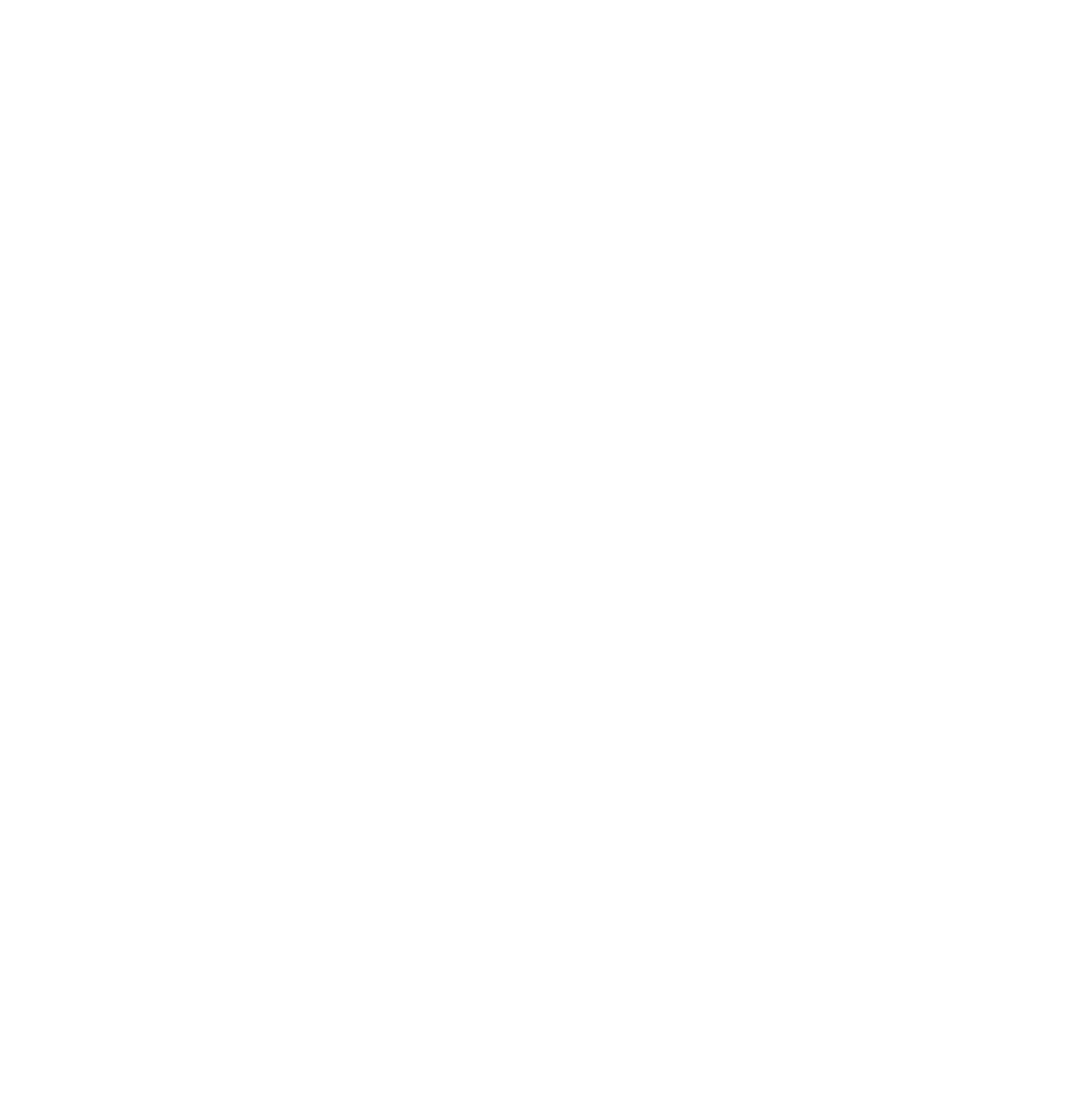
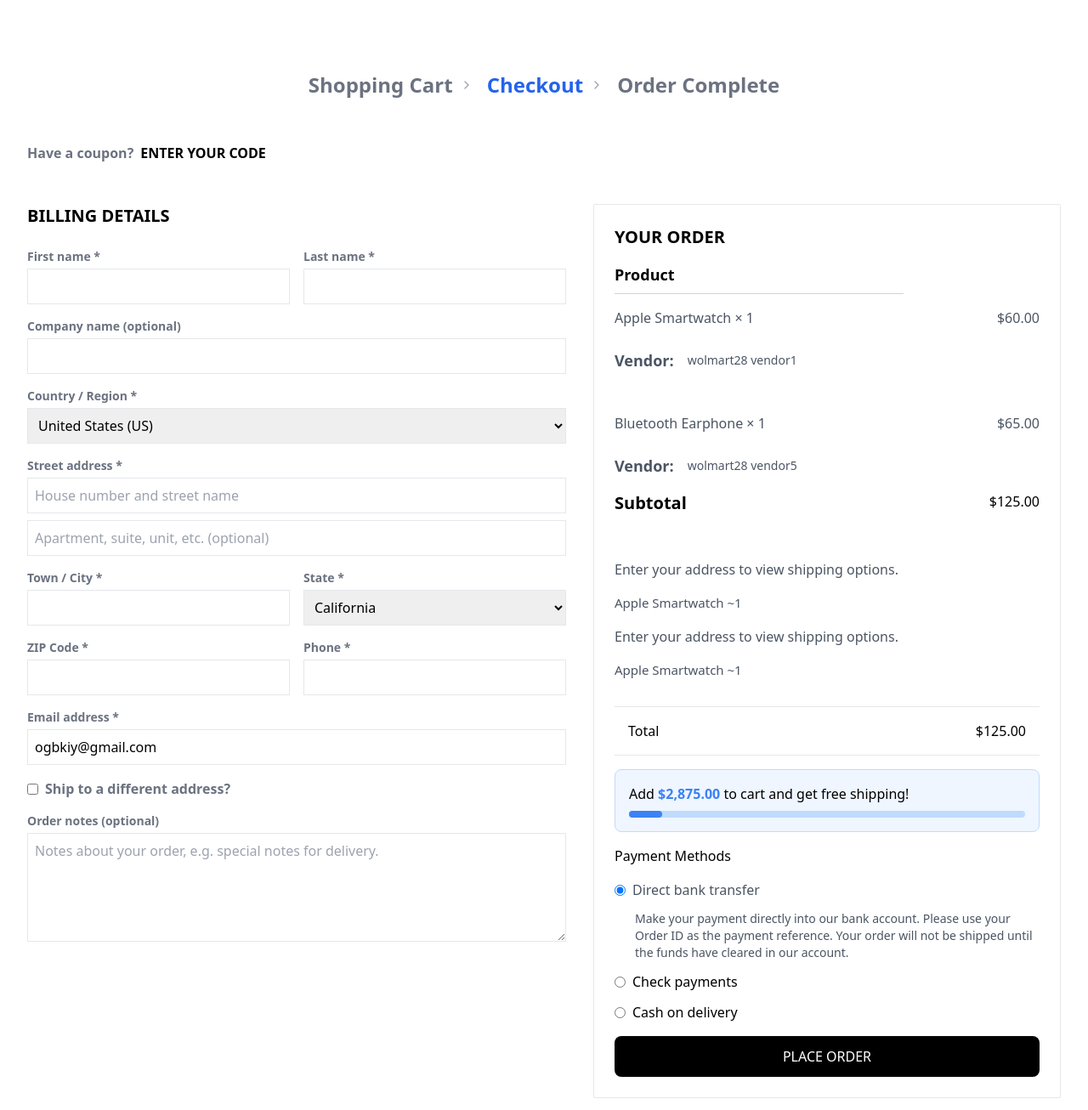
Before and after one commit to mustafo-coder/wolmart, a Next.js app: page / in a window 1280 px wide. Shown: the top 1306 px of the page at 85% size. Before the commit the page ends 800 px from the top, so only its background shows below. Built offline with nearby package versions, Linux system fonts and the light colour scheme.

Commit message:
checkout

```diff
--- a/package.json
+++ b/package.json
@@ -13,6 +13,7 @@
     "@emotion/styled": "^11.14.0",
     "@mui/icons-material": "^6.4.2",
     "@mui/material": "^6.4.2",
+    "lucide-react": "^0.474.0",
     "next": "15.1.6",
     "react": "^19.0.0",
     "react-dom": "^19.0.0",
--- a/src/app/page.js
+++ b/src/app/page.js
@@ -1,7 +1,10 @@
+import Checkout from '@/components/checkout';
 import React from 'react';
 
 const HomePage = () => {
-	return <div></div>;
+	return <>
+		<Checkout/ >
+	</>;
 };
 
 export default HomePage;
--- /dev/null
+++ b/src/components/checkout.jsx
@@ -0,0 +1,221 @@
+import React from 'react';
+import { ChevronRight } from 'lucide-react';
+const BillingPage = () => {
+
+  const items = [
+    { label: 'Shopping Cart', href: '/cart' },
+    { label: 'Checkout', href: '/', active: true },
+    { label: 'Order Complete', href: '/complete' }
+  ];
+
+  return (
+    <div className="min-h-screen max-w-7xl mx-auto p-8">
+
+<nav aria-label="Breadcrumb" className="flex justify-center px-4 py-3 mt-10">
+        <ol className="flex items-center space-x-2">
+          {items.map((item, index) => (
+            <li key={item.label} className="flex items-center">
+              <a
+                href={item.href}
+                className={`text-2xl font-bold ${
+                  item.active
+                    ? 'text-blue-600 hover:text-blue-700'
+                    : 'text-gray-500 hover:text-gray-700'
+                }`}
+              >
+                {item.label}
+              </a>
+              {index < items.length - 1 && (
+                <ChevronRight className="w-4 h-4 text-gray-400 mx-2" />
+              )}
+            </li>
+          ))}
+        </ol>
+      </nav>
+
+      <div className='flex gap-2 mt-10 mb-12'>
+        <p className='font-semibold text-gray-500'>Have a coupon?</p>
+        <a href='/checkout#' className='hover:underline font-bold'>ENTER YOUR CODE</a>
+      </div>
+
+      <div className=" flex flex-col md:flex-row gap-8">
+        <div className="flex-1">
+          <h2 className="text-xl font-semibold mb-6">BILLING DETAILS</h2>
+          <form className="space-y-4">
+            <div className="flex gap-4">
+              <div className="flex-1">
+                <label className="block text-gray-500 font-semibold text-sm mb-1">First name *</label>
+                <input type="text" className="w-full border p-2" />
+              </div>
+              <div className="flex-1">
+                <label className="block text-gray-500 font-semibold text-sm mb-1">Last name *</label>
+                <input type="text" className="w-full border p-2" />
+              </div>
+            </div>
+
+            <div>
+              <label className="block text-gray-500 font-semibold text-sm mb-1">Company name (optional)</label>
+              <input type="text" className="w-full border p-2" />
+            </div>
+
+            <div>
+              <label className="block text-gray-500 font-semibold text-sm mb-1">Country / Region *</label>
+              <select className="w-full border p-2">
+                <option>United States (US)</option>
+              </select>
+            </div>
+
+            <div>
+              <label className="block text-gray-500 font-semibold text-sm mb-1">Street address *</label>
+              <input
+                type="text"
+                placeholder="House number and street name"
+                className="w-full border p-2 mb-2"
+              />
+              <input
+                type="text"
+                placeholder="Apartment, suite, unit, etc. (optional)"
+                className="w-full border p-2"
+              />
+            </div>
+
+            <div className="flex gap-4">
+              <div className="flex-1">
+                <label className="block text-gray-500 font-semibold text-sm mb-1">Town / City *</label>
+                <input type="text" className="w-full border p-2" />
+              </div>
+              <div className="flex-1">
+                <label className="block text-gray-500 font-semibold text-sm mb-1">State *</label>
+                <select className="w-full border p-2">
+                  <option className=''>California</option>
+                </select>
+              </div>
+            </div>
+
+            <div className="flex gap-4">
+              <div className="flex-1">
+                <label className="block text-gray-500 font-semibold text-sm mb-1">ZIP Code *</label>
+                <input type="text" className="w-full border p-2" />
+              </div>
+              <div className="flex-1">
+                <label className="block text-gray-500 font-semibold text-sm mb-1">Phone *</label>
+                <input type="tel" className="w-full border p-2" />
+              </div>
+            </div>
+
+            <div>
+              <label className="block text-gray-500 font-semibold text-sm mb-1">Email address *</label>
+              <input
+                type="email"
+                defaultValue="ogbkiy@gmail.com"
+                className="w-full border p-2"
+              />
+            </div>
+
+            <div className="flex  items-center gap-2">
+              <input type="checkbox" id="different-address" />
+              <label className='text-gray-500 font-semibold' htmlFor="different-address">Ship to a different address?</label>
+            </div>
+
+            <div>
+              <label className="block text-gray-500 font-semibold text-sm mb-1">Order notes (optional)</label>
+              <textarea
+                placeholder="Notes about your order, e.g. special notes for delivery."
+                className="w-full border p-2 h-32"
+              />
+            </div>
+          </form>
+        </div>
+
+        <div className="md:w-[550px] ">
+          <div className="bg-white p-6 border rounded-sm">
+            <h2 className="text-xl font-bold mb-4">YOUR ORDER</h2>
+
+            <div className="space-y-4">
+              <div>
+                <h3 className="font-semibold text-lg mb-2">Product</h3>
+                <div className='w-[340px] mb-4 h-[1px] bg-slate-300'></div>
+                <div className="flex text-gray-600 justify-between mb-2">
+                  <span className=' font-medium'>Apple Smartwatch × 1</span>
+                  <span className='font-medium'>$60.00</span>
+                </div>
+                <div className="text-sm flex gap-4 py-4 mb-4 items-center">
+                  <div className='font-bold text-gray-600 text-lg'>Vendor:</div>
+                  <div className='flex text-gray-600 items-baseline'>wolmart28 vendor1</div>
+                </div>
+
+                <div className="flex text-gray-600 py-4 justify-between mb-2">
+                  <span className='font-medium'>Bluetooth Earphone × 1</span>
+                  <span className='font-medium'>$65.00</span>
+                </div>
+                <div className="text-sm flex gap-4 mb-4 items-center">
+                  <div className='font-bold text-gray-600 text-lg'>Vendor:</div>
+                  <div className='flex text-gray-600 items-baseline'>wolmart28 vendor5</div>
+                </div>
+              </div>
+
+                <div className="flex  justify-between pb-9">
+                  <div className='flex items-center text-xl font-bold '>Subtotal</div>
+                  <div className='flex items-baseline'>$125.00</div>
+                </div>
+
+              <div className="font-medium justify-start mr-3 text-gray-600">
+                Enter your address to view shipping options.
+              </div>
+              <div className='text-[15px] text-gray-600' >Apple Smartwatch ~1</div>
+
+              <div className="font-medium justify-start mr-3 text-gray-600">
+                Enter your address to view shipping options.
+              </div>
+              <div className='text-[15px] text-gray-600' >Apple Smartwatch ~1</div>
+
+              <div className=" pt-4">
+                <div className="flex border-y p-4 justify-between font-medium">
+                  <span>Total</span>
+                  <span>$125.00</span>
+                </div>
+              </div>
+
+              <div className="bg-blue-50 border border-blue-200 p-4 rounded-lg">
+                Add <span className='text-blue-500 font-semibold'>$2,875.00</span> to cart and get free shipping!
+                <div className="w-full bg-blue-200 h-2 rounded-full mt-2">
+                  <div className="w-1/12 bg-blue-500 h-2 rounded-full"></div>
+                </div>
+              </div>
+
+              <div className="space-y-4">
+                <h3 className="font-medium">Payment Methods</h3>
+
+                <div className="">
+                  <label className="flex mb-3 text-gray-600 items-center gap-2">
+                    <input type="radio" name="payment" defaultChecked />
+                    <span>Direct bank transfer</span>
+                  </label>
+                  <p className="text-sm mb-3 text-gray-600 ml-6">
+                    Make your payment directly into our bank account. Please use your Order ID as the payment reference. Your order will not be shipped until the funds have cleared in our account.
+                  </p>
+
+                  <label className="flex mb-3 items-center gap-2">
+                    <input type="radio" name="payment" />
+                    <span>Check payments</span>
+                  </label>
+
+                  <label className="flex items-center gap-2">
+                    <input type="radio" name="payment" />
+                    <span>Cash on delivery</span>
+                  </label>
+                </div>
+              </div>
+
+              <button className="w-full bg-black text-white py-3 rounded-lg font-medium hover:bg-gray-800">
+                PLACE ORDER
+              </button>
+            </div>
+          </div>
+        </div>
+      </div>
+    </div>
+  );
+};
+
+export default BillingPage;
```
Also changed, not shown: 1 other file (tests, documents, lock files or other folders).
